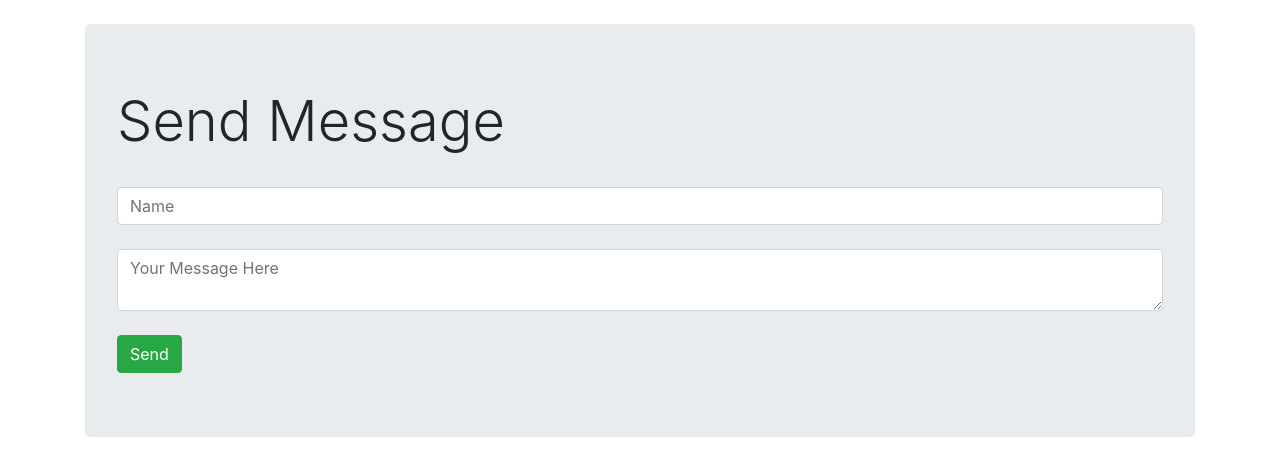
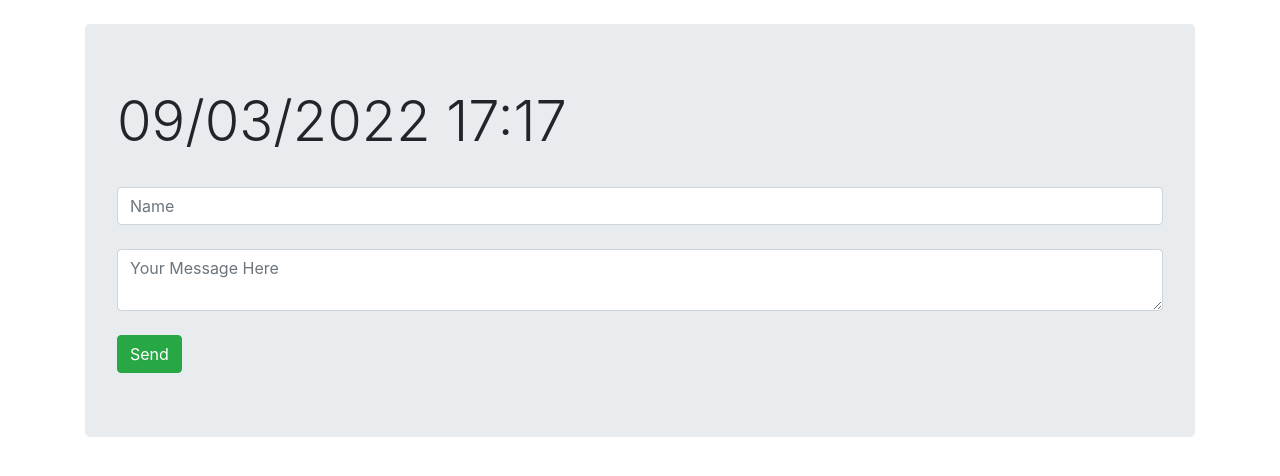
Before and after one commit to lucasortis/ez-ops-teste-lucasortis, a website: page index.html in a window 1280 px wide. Drawn offline with nearby package versions, Linux system fonts and the light colour scheme; no server answers.

Commit message:
Update index.html

```diff
--- a/index.html
+++ b/index.html
@@ -15,7 +15,7 @@
 <div class="container">
  <br>
  <div class="jumbotron">
- <h1 class="display-4">Send Message</h1>
+ <h1 class="display-4">09/03/2022 17:17</h1>
  <br>
  <input id = "name" class="form-control" placeholder="Name">
  <br>
```
